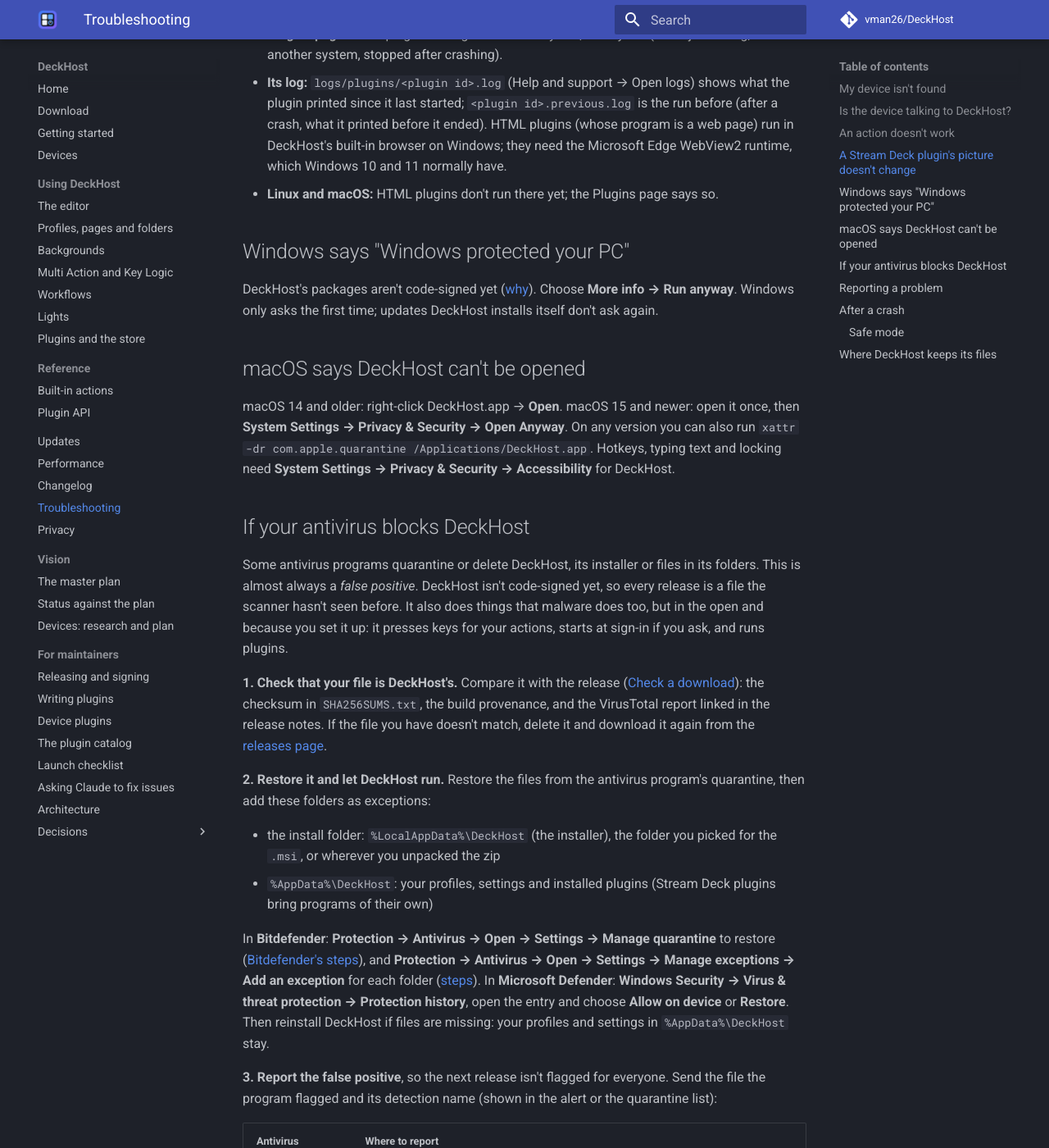
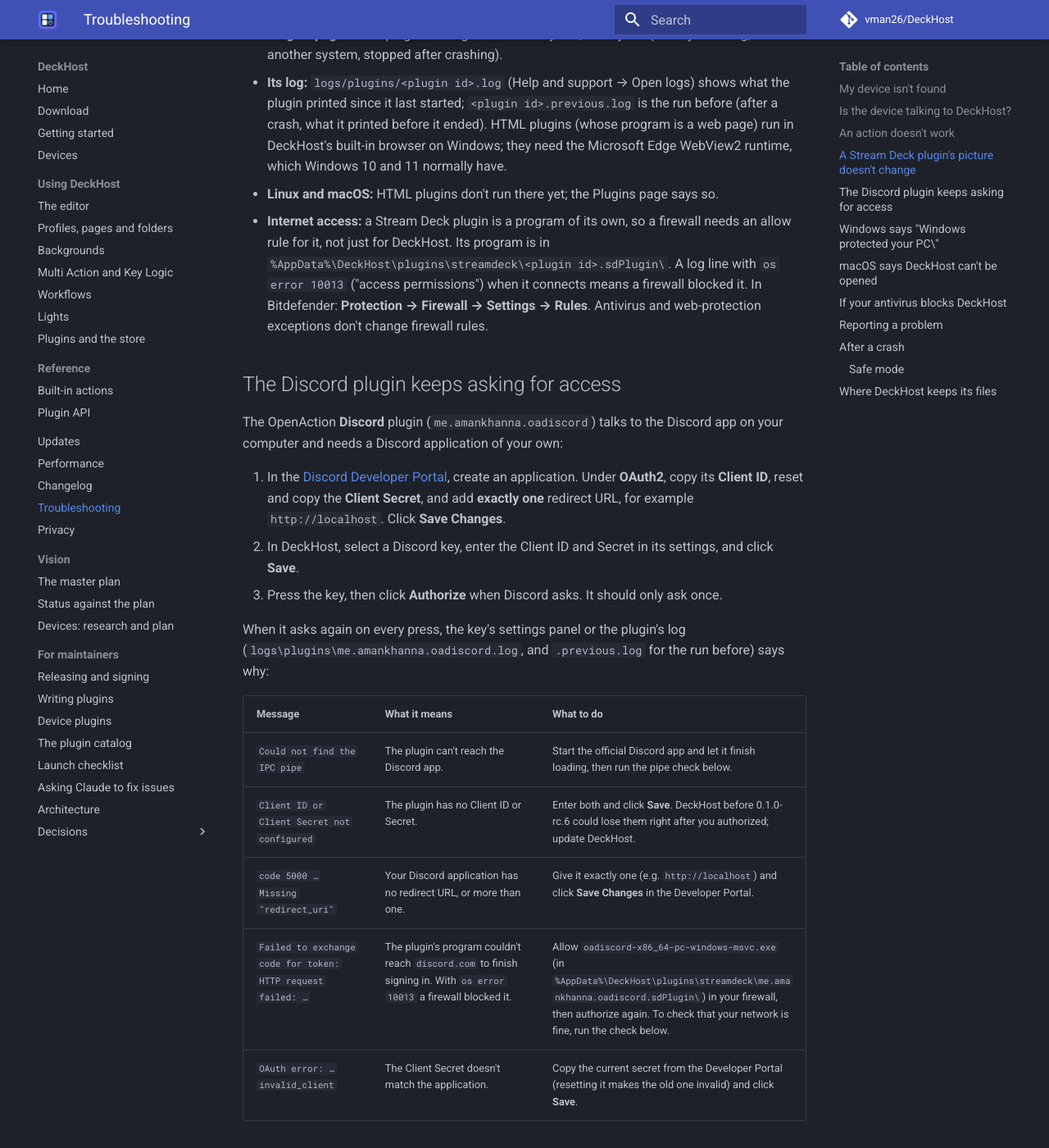
Before and after one commit to vman26/DeckHost, an MkDocs documentation site: the page built from docs/troubleshooting.md, in a window 1280 px wide and 1400 px high, scrolled down 950 px. Shown: the whole window at 82% size. Built offline with MkDocs 1.6.1 and Material for MkDocs 9.7.7, drawn with Linux system fonts in a browser that asks for light colours; comment, search, counter and statistics services are not loaded; some of the changed text lies outside the part shown.

Commit message:
Troubleshooting: the Discord plugin's messages, and firewall rules for plugins
Getting the OpenAction Discord plugin to work on Windows took four separate fixes, each with its own
message: the IPC pipe (Discord not running), lost Client ID/Secret (the DeckHost bug fixed in
0.1.0-rc.6), Discord's "Missing redirect_uri" (the application needs exactly one redirect URL), and
"Failed to exchange code for token", which a diagnostic build traced to os error 10013: a firewall
rule blocking the plugin's own program, untouched by antivirus exceptions. A new section explains the
setup and each message with what to do, plus a pipe check and a curl.exe check that tells "my
network" from "this program". The plugin bullets in troubleshooting and plugins.md say that a
plugin that goes online needs its own firewall permission.

Co-Authored-By: Claude Opus 5.5 <noreply@anthropic.com>
Claude-Session: https://claude.ai/code/session_012EBcvHiYHW9uDsA5tqAm1M

````diff
--- a/docs/troubleshooting.md
+++ b/docs/troubleshooting.md
@@ -27,8 +27,55 @@ every second or so.
   printed before it ended). HTML plugins (whose program is a web page) run in DeckHost's built-in browser on Windows;
   they need the Microsoft Edge WebView2 runtime, which Windows 10 and 11 normally have.
 - **Linux and macOS:** HTML plugins don't run there yet; the Plugins page says so.
+- **Internet access:** a Stream Deck plugin is a program of its own, so a firewall needs an allow rule
+  for it, not just for DeckHost. Its program is in
+  `%AppData%\DeckHost\plugins\streamdeck\<plugin id>.sdPlugin\`. A log line with `os error 10013`
+  ("access permissions") when it connects means a firewall blocked it. In Bitdefender: **Protection →
+  Firewall → Settings → Rules**. Antivirus and web-protection exceptions don't change firewall rules.
 
-## Windows says "Windows protected your PC"
+## The Discord plugin keeps asking for access
+
+The OpenAction **Discord** plugin (`me.amankhanna.oadiscord`) talks to the Discord app on your
+computer and needs a Discord application of your own:
+
+1. In the [Discord Developer Portal](https://discord.com/developers/applications), create an
+   application. Under **OAuth2**, copy its **Client ID**, reset and copy the **Client Secret**, and add
+   **exactly one** redirect URL, for example `http://localhost`. Click **Save Changes**.
+2. In DeckHost, select a Discord key, enter the Client ID and Secret in its settings, and click **Save**.
+3. Press the key, then click **Authorize** when Discord asks. It should only ask once.
+
+When it asks again on every press, the key's settings panel or the plugin's log
+(`logs\plugins\me.amankhanna.oadiscord.log`, and `.previous.log` for the run before) says why:
+
+| Message | What it means | What to do |
+|---|---|---|
+| `Could not find the IPC pipe` | The plugin can't reach the Discord app. | Start the official Discord app and let it finish loading, then run the pipe check below. |
+| `Client ID or Client Secret not configured` | The plugin has no Client ID or Secret. | Enter both and click **Save**. DeckHost before 0.1.0-rc.6 could lose them right after you authorized; update DeckHost. |
+| `code 5000 … Missing "redirect_uri"` | Your Discord application has no redirect URL, or more than one. | Give it exactly one (e.g. `http://localhost`) and click **Save Changes** in the Developer Portal. |
+| `Failed to exchange code for token: HTTP request failed: …` | The plugin's program couldn't reach `discord.com` to finish signing in. With `os error 10013` a firewall blocked it. | Allow `oadiscord-x86_64-pc-windows-msvc.exe` (in `%AppData%\DeckHost\plugins\streamdeck\me.amankhanna.oadiscord.sdPlugin\`) in your firewall, then authorize again. To check that your network is fine, run the check below. |
+| `OAuth error: … invalid_client` | The Client Secret doesn't match the application. | Copy the current secret from the Developer Portal (resetting it makes the old one invalid) and click **Save**. |
+
+The pipe check, in PowerShell with Discord running; it should list `discord-ipc-0`:
+
+```powershell
+Get-ChildItem \\.\pipe\ | Where-Object Name -like 'discord-ipc*'
+```
+
+The network check, in PowerShell (type `curl.exe`, not `curl`):
+
+```powershell
+curl.exe -sS -X POST https://discord.com/api/v10/oauth2/token -d grant_type=authorization_code -d code=test -d client_id=123 -d client_secret=test
+```
+
+`{"error": "invalid_client"}` means your computer reaches Discord fine, so something is blocking the
+plugin's program in particular, usually a firewall rule for it. A `curl:` error means the network
+itself is blocked.
+
+The plugin keeps its Client ID, Secret and sign-in in
+`%AppData%\DeckHost\streamdeck\settings\me.amankhanna.oadiscord.global.json`. If you share it, replace
+`clientSecret` and `accessToken` first.
+
+## Windows says "Windows protected your PC\"
 
 DeckHost's packages aren't code-signed yet ([why](download.md#first-start-and-signing)). Choose **More info → Run anyway**. Windows only asks the first time; updates DeckHost installs itself don't ask again.
 
@@ -63,6 +110,9 @@ In **Bitdefender**: **Protection → Antivirus → Open → Settings → Manage
 **Windows Security → Virus & threat protection → Protection history**, open the entry and choose
 **Allow on device** or **Restore**. Then reinstall DeckHost if files are missing: your profiles and
 settings in `%AppData%\DeckHost` stay.
+
+Firewall rules are separate from these exceptions. If a plugin can't go online, see
+[Internet access](#a-stream-deck-plugins-picture-doesnt-change) for plugins.
 
 **3. Report the false positive**, so the next release isn't flagged for everyone. Send the file the
 program flagged and its detection name (shown in the alert or the quarantine list):
````
Also changed, not shown: CHANGELOG.md (+3 -0 lines), docs/plugins.md (+1 -0 lines).
